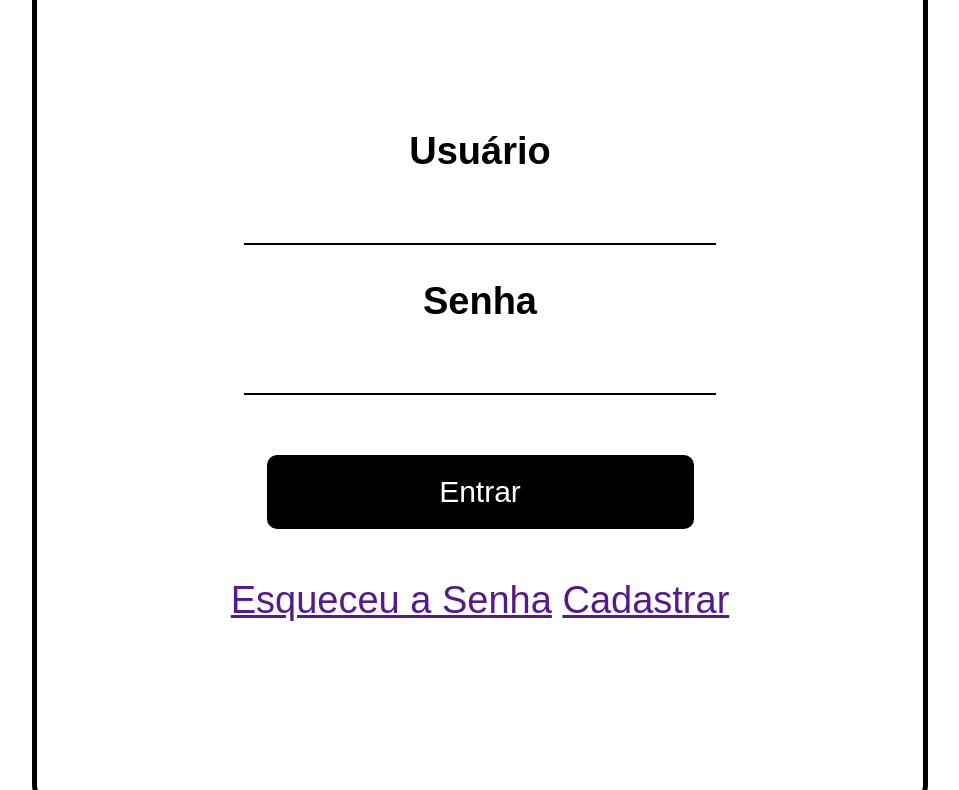
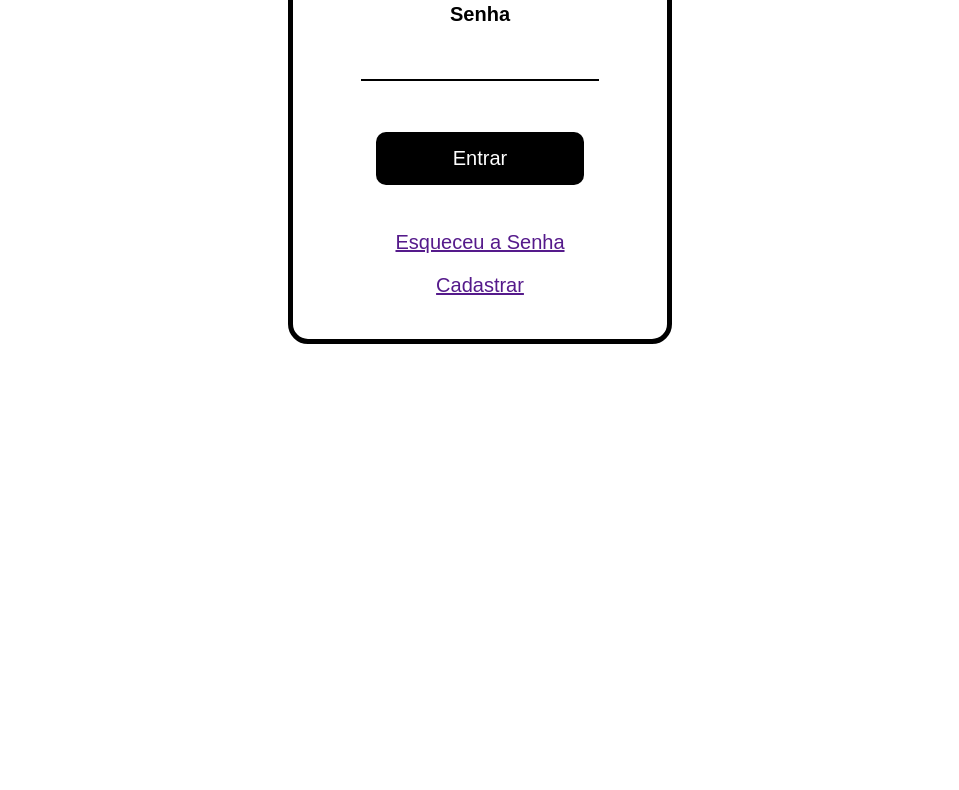
Before and after one commit to Roberto-Dantas/Prova, a plain HTML site: page index.html in a window 1280 px wide. Shown: the part 271-1061 px from the top of the page, without its empty margins (160-1119 px from the left). After the commit the page ends 800 px from the top, so only its background shows below. Drawn offline with Linux system fonts and the light colour scheme.

Commit message:
Update style.css

```diff
--- a/login/style.css
+++ b/login/style.css
@@ -66,9 +66,9 @@ body{
 
 @media(min-width: 600px) {
     .tela{
-        width: 70%;
-        margin:2% 15% 0 15%;
-        padding:10%;
+        width: 30%;
+        margin:2% 35% 0 35%;
+        padding:3%;
         background: ;
         border-radius: 20px;
         border:5px solid #000;
@@ -76,20 +76,23 @@ body{
         color:#000;
     }
     .centralizando{
-        height: 11%;
-        padding:5%;
+        height:;
+        padding:3%;
+    }
+    .centralizando h2{
+        font-size: 30px;
     }
     .login{
-        padding: 50px 10px 50px 10px;
         text-align:center;
     }
     .login label{
         font-weight:bold;
+        font-size: 20px;
     }
     .login input{
         padding: 10px;
         width: 80%;
-        font-size: 35px;
+        font-size: 18px;
         text-align: center;
         color:#000;
         background: none;
@@ -97,22 +100,24 @@ body{
     }
     .usuario{
         margin-bottom: 25px;
-        padding: 10px;
     }
     .senha{
         margin-bottom: 25px;
-        padding: 10px;
     }
     .botao_logar{
-        margin:50px 0px 50px 0px;
+        margin:50px 0px 30px 0px;
         text-align:center;
     }
     .botao_logar button{
         width: 70%;
-        font-size: 30px;
-        padding: 20px;
+        font-size:20px;
+        padding: 15px;
         border-radius: 10px;
         color:#fff;
         background: #000;
     }
+    a{
+        font-size:20px;
+        margin:20px;
+    }
 }
```
